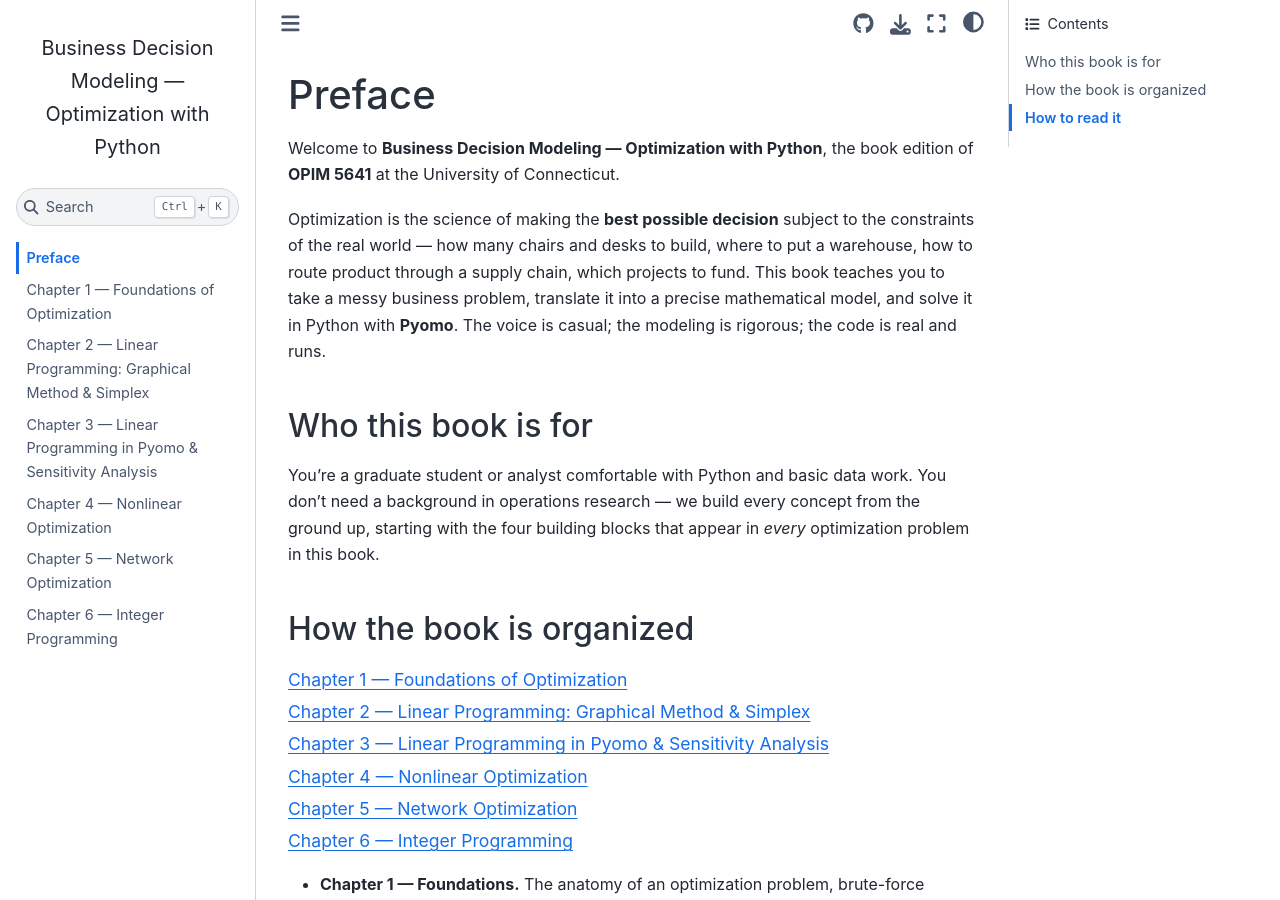
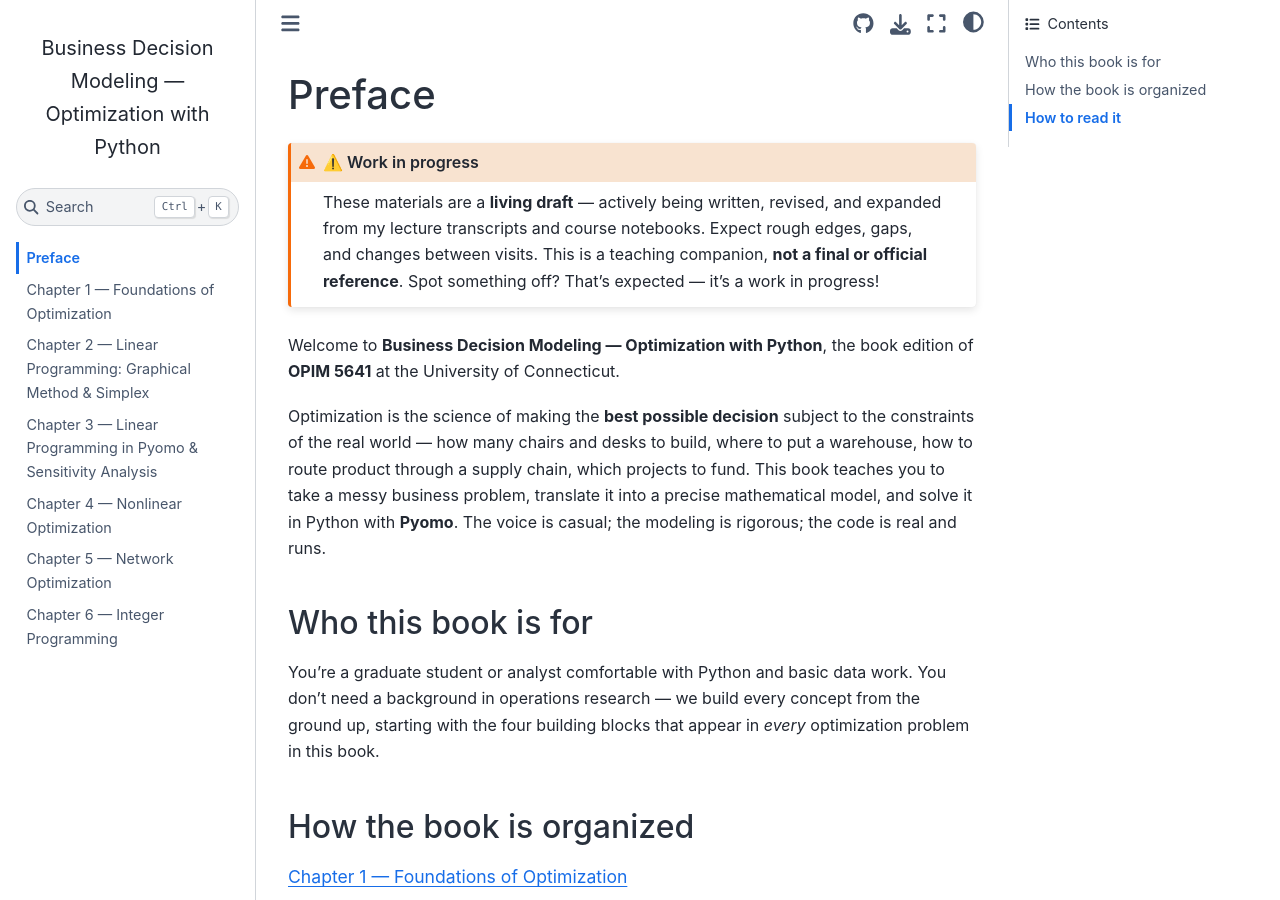
Before and after one commit to drdave-teaching/opim5641-textbook, a Jupyter Book: the page built from intro.md, in a window 1280 px wide and 900 px high. Built offline with Jupyter Book 1.0.4 settings and Sphinx 7.4.7 and the Sphinx Book theme 1.1.4, drawn with Linux system fonts in a browser that asks for light colours; some of the changed text lies outside the part shown.

Commit message:
Add 'work in progress' disclaimer (every-page footer + intro callout)

```diff
--- a/_config.yml
+++ b/_config.yml
@@ -6,6 +6,9 @@
 html:
   use_repository_button: true
   home_page_in_navbar: true
+  extra_footer: |
+    <p style="font-size:0.9em;opacity:0.85"><strong>⚠️ Work in progress.</strong> These are living draft materials — actively being written and revised. Expect rough edges, gaps, and changes; this is a teaching companion, not a final or official reference.</p>
+    <p><em>OPIM 5641 — Business Decision Modeling. Built from Dr. Wanik's lecture transcripts and course notebooks.</em></p>
 repository:
   url: https://github.com/drdave-teaching/opim5641-textbook
   branch: main
--- a/intro.md
+++ b/intro.md
@@ -1,4 +1,9 @@
 # Preface
+
+:::{admonition} ⚠️ Work in progress
+:class: warning
+These materials are a **living draft** — actively being written, revised, and expanded from my lecture transcripts and course notebooks. Expect rough edges, gaps, and changes between visits. This is a teaching companion, **not a final or official reference**. Spot something off? That's expected — it's a work in progress!
+:::
 
 Welcome to **Business Decision Modeling — Optimization with Python**, the book edition of **OPIM 5641** at the University of Connecticut.
 
```
